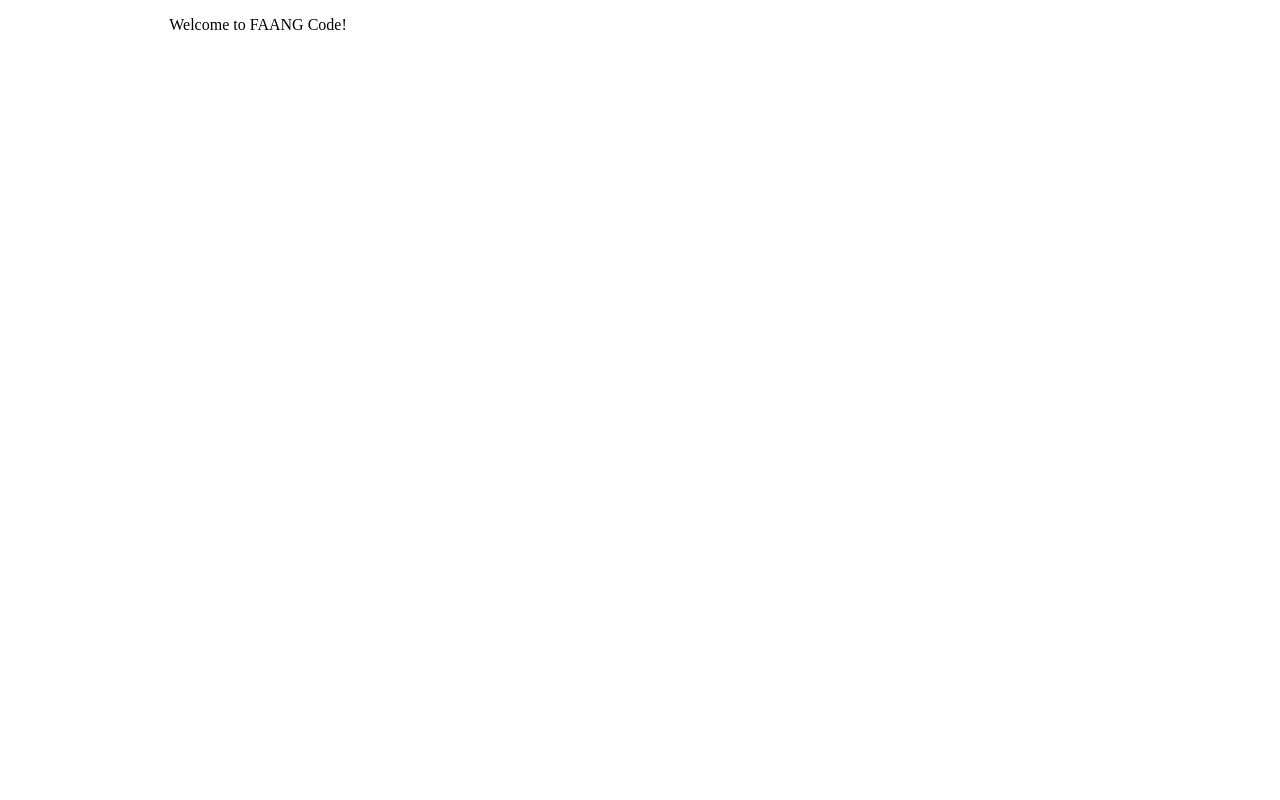
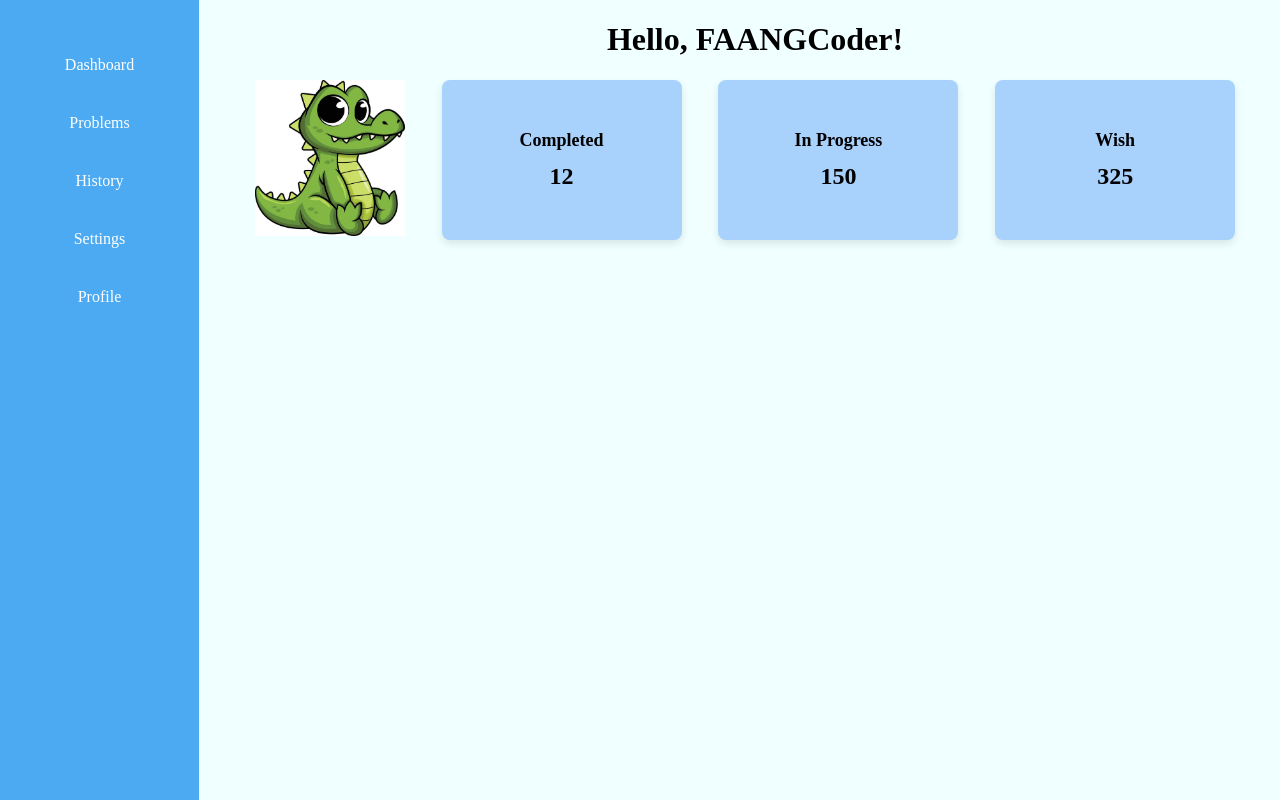
Before and after one commit to carolynw25/FAANGCode, a React (Create React App) app in the folder faang_code/: page / in a window 1280 px wide. Built offline with nearby package versions, Linux system fonts and the light colour scheme.

Commit message:
Dashboard start. Basic navbar and status cards

```diff
--- a/faang_code/src/App.css
+++ b/faang_code/src/App.css
@@ -1,5 +1,14 @@
 .App {
   text-align: center;
-  width: 500px;
-  height: 200px;
 }
+.main-content {
+  display: flex;
+  justify-content: space-evenly;
+  gap: 20px;
+  margin: 20px;
+  flex-wrap: wrap; /* Allow boxes to wrap when screen shrunk */
+  margin-left: 230px;  /* Space for the navbar */
+}
+body {
+  background-color:azure;
+}
--- a/faang_code/src/App.js
+++ b/faang_code/src/App.js
@@ -1,11 +1,22 @@
 import './App.css';
+//import './components/Body';
+//import './components/Header';
+import Navbar from './components/Navbar';
+//import './components/ProblemList';
+import Problems from './components/Problems';
 
 function App() {
   return (
     <div className='App'>
-        <p>Welcome to FAANG Code!</p>
+      <title>FAANGCode </title>
+      <h1 style={{ marginLeft: '230px' }}>Hello, FAANGCoder!</h1>
+        <div className="main-content">
+            <Navbar />
+            <Problems category="Completed" value="12" />
+            <Problems category="In Progress" value="150" />
+            <Problems category="Wish" value="325" />
+        </div>
     </div>
-
   );
 }
 
--- a/faang_code/src/components/Navbar/index.css
+++ b/faang_code/src/components/Navbar/index.css
@@ -0,0 +1,33 @@
+.navbar {
+    background-color: #4caaf2;
+    padding: 20px;
+    width: 159px;
+    height: 100vh;  /* take up the full height of the viewport */
+    position: fixed;
+    top: 0;
+    left: 0;
+    display: flex;
+    flex-direction: column;
+  }
+
+.navbar ul {
+    list-style-type: none;  /* Remove bullet points */
+    padding: 0;
+}
+
+.navbar a {
+    text-decoration: none;  /* Get rid of underline */
+    font-size: px;
+    color: white;
+    padding: 20px;
+    display: block;
+}
+
+.navbar a:hover {
+    background-color: #2a8dc8;
+}
+
+img {
+    width: 150px;
+    height: auto;
+  }
--- a/faang_code/src/components/Navbar/index.js
+++ b/faang_code/src/components/Navbar/index.js
@@ -0,0 +1,21 @@
+import React from 'react';
+import './index.css';
+
+function Navbar() {
+  return (
+    <div>
+      <nav className="navbar navbar-expand-lg navbar-light">
+        <ul className="navbar-nav d-flex flex-column">
+          <li className="nav-item"><a className="nav-link" href="#">Dashboard</a></li>
+          <li className="nav-item"><a className="nav-link" href="#">Problems</a></li>
+          <li className="nav-item"><a className="nav-link" href="#">History</a></li>
+          <li className="nav-item"><a className="nav-link" href="#">Settings</a></li>
+          <li className="nav-item"><a className="nav-link" href="#">Profile</a></li>
+        </ul>
+      </nav>
+      <img src="/gator.png" alt="Image of gator"/>
+    </div>
+  );
+}
+
+export default Navbar;
--- a/faang_code/src/components/Problems/index.css
+++ b/faang_code/src/components/Problems/index.css
@@ -0,0 +1,30 @@
+.problem-box {
+    background-color: #a8d1fb;
+    border-radius: 8px;
+    padding: 20px;
+    width: 200px;
+    box-shadow: 0 4px 8px rgba(0, 0, 0, 0.1);
+    display: flex;
+    flex-direction: column; /* Stack vertically */
+    justify-content: center; /* Center vertically */
+    align-items: center; /* Center horizontally */
+    text-align: center; /* Center text within boxes */
+}
+
+.problem-box h4, p {
+    margin: 5px 0; /* no extra spacing */
+    font-size: 18px;
+    padding: 1px;
+    border-radius: 5px;
+    white-space: nowrap; /* Prevent text wrapping to a new line */
+}
+
+.problem-box p {
+    font-size: 24px;
+    font-weight: bold;
+}
+
+img {
+    width: 150px;  /* Set width to 150px */
+    height: auto;  /* Automatically adjust height to maintain aspect ratio */
+}
--- a/faang_code/src/components/Problems/index.js
+++ b/faang_code/src/components/Problems/index.js
@@ -0,0 +1,15 @@
+import React from 'react';
+import "./index.css";
+
+function Problems({ category, value }) {
+    return (
+        <div className="problem-box">
+            <h4>{category}</h4>
+            <p>{value}</p>
+
+        </div>
+
+    );
+};
+
+export default Problems;
```
Also changed, not shown: faang_code/public/gator.png (added).
